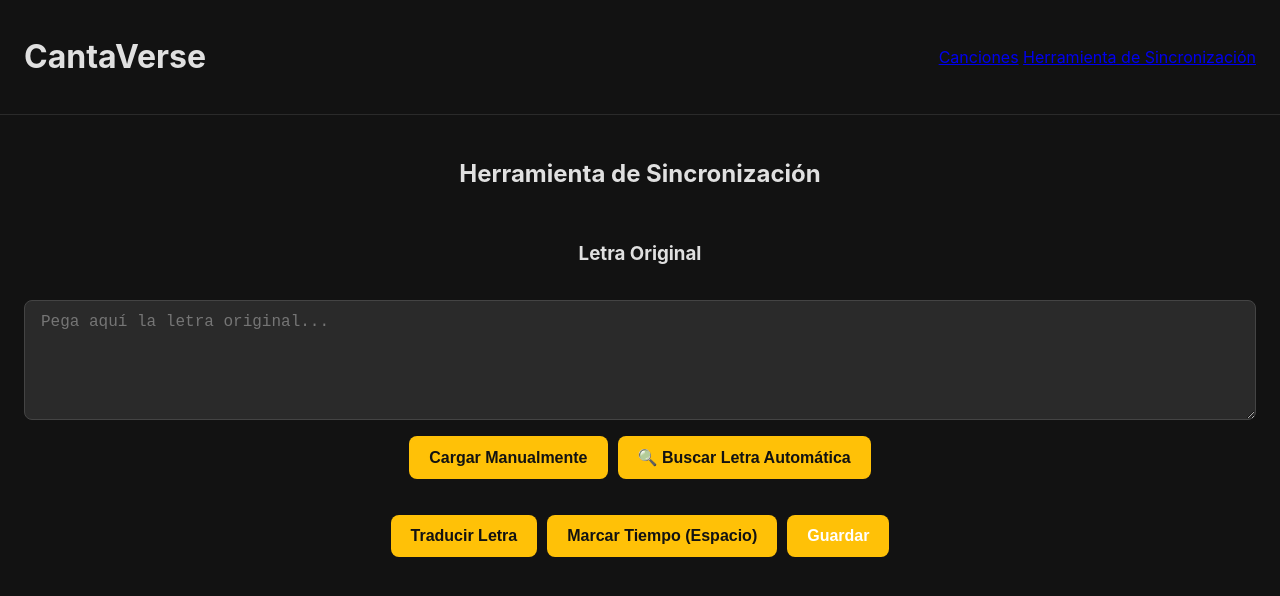
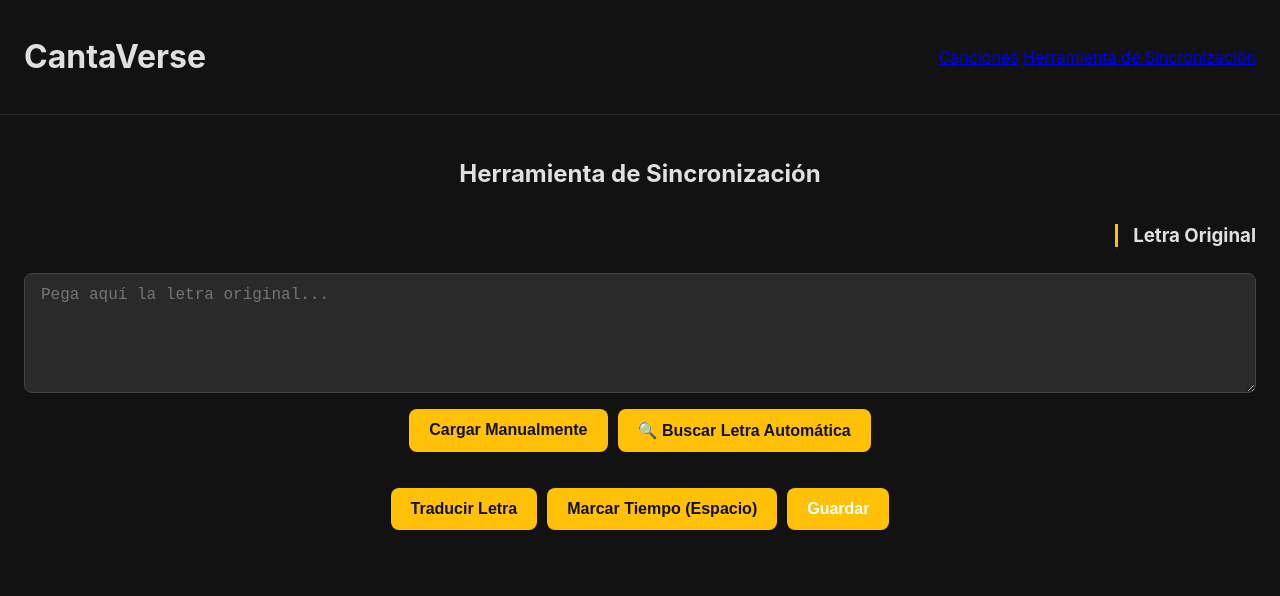
Before and after one commit to Petazin/CantaVerse, a React (Vite) app: page /sync-tool in a window 1280 px wide. Shown: the top 596 px of the page. Built offline with nearby package versions, Linux system fonts and the light colour scheme.

Commit message:
refactor: sync tool sticky footer layout and metadata sanitization (v0.5.2)

```diff
--- a/api/songs/[youtubeId].ts
+++ b/api/songs/[youtubeId].ts
@@ -56,7 +56,7 @@ export default async function handler(
           return response.status(200).json({
             id: null, // Indicates not saved yet
             youtubeId,
-            title: fetchedData.metadata.title,
+            title: fetchedData.metadata.songName,
             artist: fetchedData.metadata.artist,
             lyrics: fetchedData.lyrics,
             translatedLyrics: null, // Explicitly null to show empty translation box
--- a/src/pages/SyncToolPage.tsx
+++ b/src/pages/SyncToolPage.tsx
@@ -191,7 +191,7 @@ export default function SyncToolPage() {
       setFinalJson(json);
     };
     updateFinalJson();
-  }, [syncedLyrics, translatedLines]);
+  }, [syncedLyrics, translatedLines, metadata]);
 
   const handleSave = async () => {
     if (!finalJson) return;
@@ -232,14 +232,30 @@ export default function SyncToolPage() {
       <div className="player-area">
         <h2>Herramienta de Sincronización</h2>
         {videoId && <YouTube videoId={videoId} opts={playerOptions} onReady={(e: any) => { playerRef.current = e.target; }} />}
-        <h3>Letra Original</h3>
+
+        {/* Preview de Metadata a Guardar */}
+        <div style={{ display: 'flex', width: '100%', alignItems: 'center', justifyContent: 'space-between', marginBottom: '10px' }}>
+          {metadata ? (
+            <div style={{ padding: '8px 12px', backgroundColor: '#2a2a2a', borderRadius: '6px', border: '1px solid #ffc107', display: 'flex', flexDirection: 'column', gap: '2px', maxWidth: '60%' }}>
+              <small style={{ color: '#ffc107', fontSize: '0.7em', fontWeight: 'bold', textTransform: 'uppercase' }}>Se guardará como:</small>
+              <div style={{ display: 'flex', flexDirection: 'column', gap: '0', fontSize: '0.85em' }}>
+                <span style={{ color: '#eee', whiteSpace: 'nowrap', overflow: 'hidden', textOverflow: 'ellipsis' }}>👤 {metadata.artist}</span>
+                <span style={{ color: '#eee', whiteSpace: 'nowrap', overflow: 'hidden', textOverflow: 'ellipsis' }}>🎵 {metadata.title}</span>
+              </div>
+            </div>
+          ) : <div />} {/* Spacer if no metadata */}
+
+          <h3 style={{ margin: 0, paddingLeft: '15px', borderLeft: '3px solid #ffc107' }}>Letra Original</h3>
+        </div>
         <textarea value={rawLyrics} onChange={(e) => setRawLyrics(e.target.value)} placeholder="Pega aquí la letra original..." />
         <div style={{ display: 'flex', gap: '10px', marginBottom: '10px' }}>
           <button onClick={handleLoadLyrics}>Cargar Manualmente</button>
           <button onClick={fetchLyrics}>🔍 Buscar Letra Automática</button>
         </div>
 
-        <div style={{ display: 'flex', gap: '10px', marginTop: '10px' }}>
+
+
+        <div style={{ display: 'flex', gap: '10px', marginTop: '10px', width: '100%', justifyContent: 'center', flexWrap: 'wrap' }}>
           <button onClick={handleTranslate} disabled={isTranslating || lines.length === 0}>
             {isTranslating ? 'Traduciendo...' : 'Traducir Letra'}
           </button>
--- a/src/styles/index.css
+++ b/src/styles/index.css
@@ -5,7 +5,10 @@
   color: rgba(255, 255, 255, 0.87);
 }
 
-body, html, #root, .App {
+body,
+html,
+#root,
+.App {
   height: 100%;
   margin: 0;
   overflow: hidden;
@@ -44,11 +47,14 @@ main {
 }
 
 .player-area {
-  flex: 1.2; /* Darle un poco más de espacio al video */
+  flex: 1.2;
   display: flex;
   flex-direction: column;
   align-items: center;
   gap: 1rem;
+  min-height: 0;
+  /* Mantenemos para layout flex */
+  /* overflow removido: ahora el scroll lo maneja el contenido interno */
 }
 
 .lyrics-display {
@@ -67,7 +73,10 @@ main {
   overflow-y: auto;
   scrollbar-width: none;
 }
-.lyrics-column::-webkit-scrollbar { display: none; }
+
+.lyrics-column::-webkit-scrollbar {
+  display: none;
+}
 
 /* --- Estilos de Letras --- */
 .lyrics-column p {
@@ -88,7 +97,8 @@ main {
 }
 
 /* --- Formularios y Botones (reutilizados en ambas páginas) --- */
-input[type="text"], textarea {
+input[type="text"],
+textarea {
   background-color: #2a2a2a;
   border: 1px solid #444;
   border-radius: 8px;
```
Also changed, not shown: api/songs/index.ts (+10 -2 lines), api/utils/metadata.ts (+8 -1 lines), 2 other files (tests, documents, lock files or other folders).
